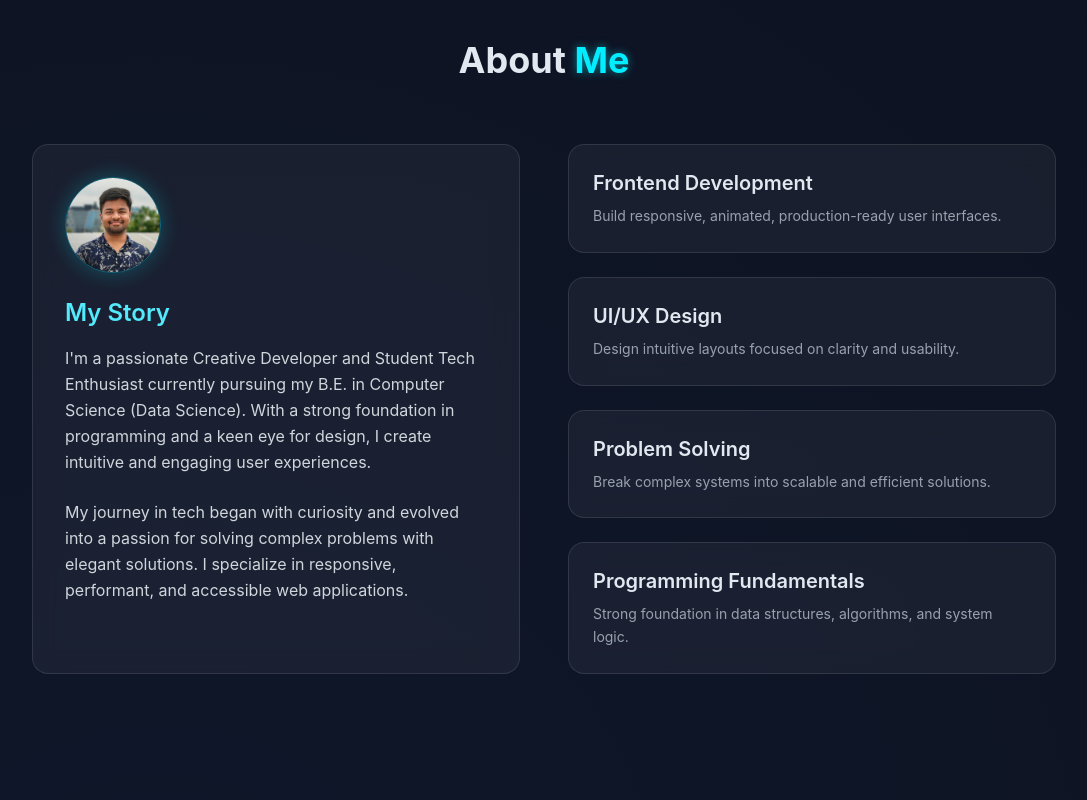
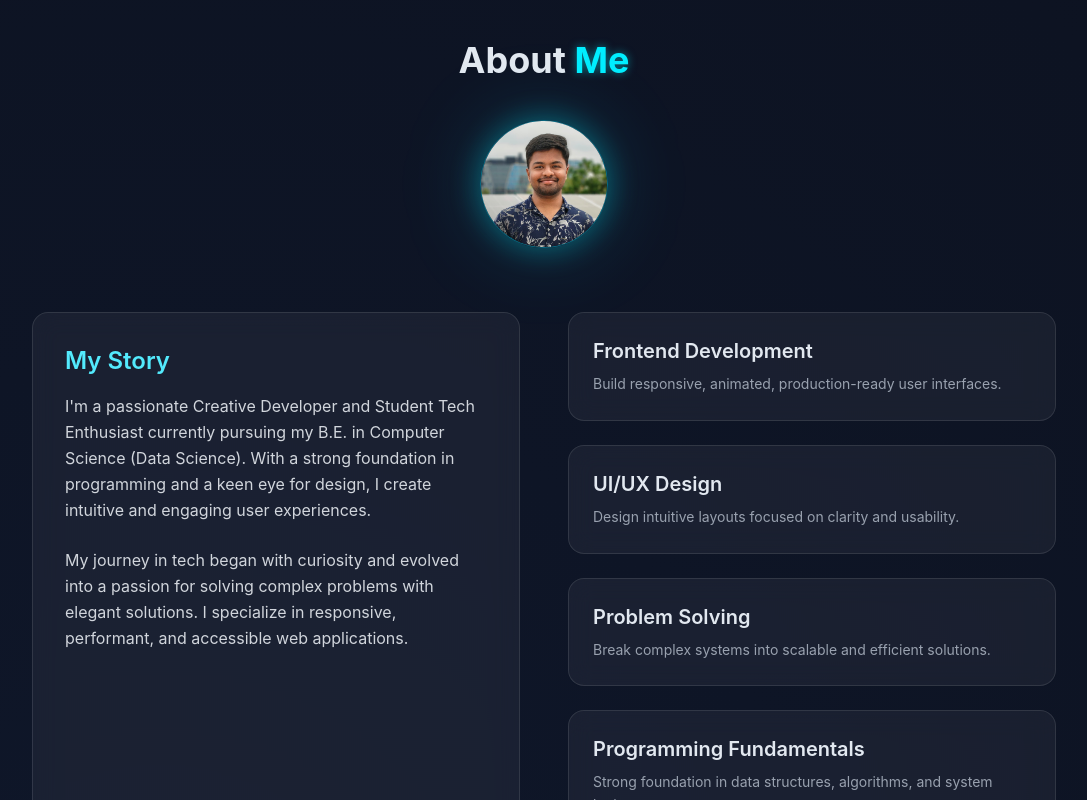
Before and after one commit to Barath-s-05/Portfolio, a Next.js app: page / in a window 1280 px wide. Shown: the part 840-1640 px from the top of the page, without its empty margins (96-1183 px from the left). Built offline with nearby package versions, Linux system fonts and the light colour scheme.

Commit message:
Updated About me

```diff
--- a/app/components/About.tsx
+++ b/app/components/About.tsx
@@ -3,6 +3,7 @@
 import { useState } from "react";
 import { motion } from "framer-motion";
 import Image from "next/image";
+
 const About = () => {
   const [activeSkill, setActiveSkill] = useState(0);
 
@@ -28,14 +29,38 @@ const About = () => {
   return (
     <section id="about" className="py-20 px-8 md:px-16 lg:px-32">
       <div className="max-w-6xl mx-auto">
+
         <motion.h2
-          className="text-4xl font-bold mb-16 text-center"
+          className="text-4xl font-bold mb-10 text-center"
           initial={{ opacity: 0, y: -20 }}
           whileInView={{ opacity: 1, y: 0 }}
           viewport={{ once: true }}
         >
           About <span className="neon-text">Me</span>
         </motion.h2>
+
+        {/* Centered Profile Image */}
+        <motion.div
+          className="flex justify-center mb-16"
+          initial={{ opacity: 0, scale: 0.9 }}
+          whileInView={{ opacity: 1, scale: 1 }}
+          transition={{ duration: 0.6 }}
+          viewport={{ once: true }}
+        >
+          <div className="relative">
+            <div className="absolute inset-0 rounded-full blur-2xl bg-cyan-400/20"></div>
+
+            <div className="relative w-32 h-32 rounded-full overflow-hidden border border-cyan-400/40 shadow-[0_0_30px_rgba(0,238,255,0.35)]">
+              <Image
+                src="/profile.jpeg"
+                alt="Barath"
+                width={128}
+                height={128}
+                className="w-full h-full object-cover"
+              />
+            </div>
+          </div>
+        </motion.div>
 
         <div className="grid grid-cols-1 lg:grid-cols-2 gap-12">
 
@@ -48,20 +73,9 @@ const About = () => {
           >
             <div className="absolute inset-0 opacity-0 hover:opacity-100 transition-opacity duration-500 bg-gradient-to-r from-cyan-500/10 via-transparent to-blue-500/10 pointer-events-none"></div>
 
-            {/* Profile Image */}
-            <div className="flex justify-start mb-6 relative z-10">
-              <div className="w-24 h-24 rounded-full overflow-hidden border border-cyan-400/40 shadow-[0_0_20px_rgba(0,238,255,0.25)]">
-                <Image
-                  src="/profile.jpeg"
-                  alt="Barath"
-                  width={96}
-                  height={96}
-                  className="w-full h-full object-cover"
-                />
-              </div>
-            </div>
-
-            <h3 className="text-2xl font-semibold mb-4 text-cyan-300">My Story</h3>
+            <h3 className="text-2xl font-semibold mb-4 text-cyan-300">
+              My Story
+            </h3>
 
             <p className="text-gray-300 mb-6 leading-relaxed">
               I&apos;m a passionate Creative Developer and Student Tech Enthusiast currently pursuing my
@@ -97,6 +111,7 @@ const About = () => {
               </motion.div>
             ))}
           </div>
+
         </div>
       </div>
     </section>
```
